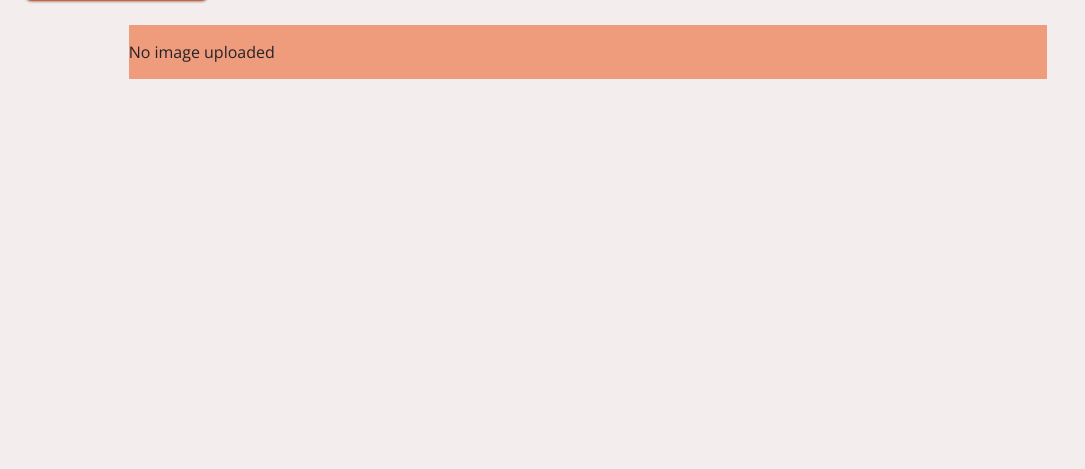
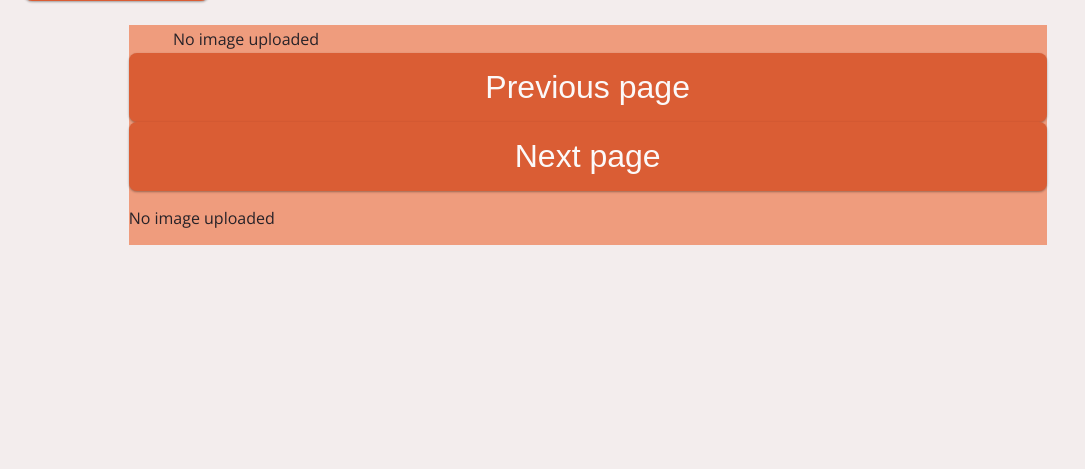
Before and after one commit to AnaArsovska/LazyCloudAlbum, a Python web app: template templates/view.html.j2 in a window 1280 px wide. Shown: the part 245-714 px from the top of the page, without its empty margins (0-1085 px from the left). Run offline with Jinja, Linux system fonts and the light colour scheme; the template is opened without the code that fills it, so the values that code supplies are empty; some libraries are stand-ins or nearby versions.

Commit message:
Basic album view set up with prev and next buttons to scroll through images. All client side

```diff
--- a/templates/view.html.j2
+++ b/templates/view.html.j2
@@ -20,6 +20,88 @@
    {{ button.button("pdf", "fa-floppy-o","PDF", "") }}
 
    <div id = "album">
+      <table style="width:100%">
+      <tr>
+         <th><div id="leftpage_num"></div></th>
+         <td><div id="leftpage">
+            {% for image in images%}
+                  <img src="{{image}}" />
+            {% endfor %}
+         </div></td>
+         <th><div id="rightpage_num"></div></th>
+         <td><div id="rightpage">
+            <p> No image uploaded </p>
+         </div></td>
+      </tr>
+      </table>
+
+      <button id="prev"> Previous page </button>
+      <button id="next"> Next page </button>
+
+      <script type="text/javascript">
+         // Will change once we determine how to split images between pages.
+         var IMG_PER_PAGE = 2;
+
+         function getPagesHTML(view_num) {
+            if (typeof getPagesHTML.image_urls == 'undefined') {
+               getPagesHTML.image_urls = {{ images|safe }};
+            }
+
+            // view num * the number of images per page * number of pages that will have that many images per page
+            var left_start_index = view_num * IMG_PER_PAGE * 2;
+            var leftHTML = "";
+            for (var i = left_start_index; i < left_start_index + IMG_PER_PAGE; i++) {
+               // Bounds check
+               if (i >= getPagesHTML.image_urls.length) {
+                  break;
+               }
+               leftHTML += "<img src=\"" + getPagesHTML.image_urls[i] + "\"/>";
+            }
+
+            var right_start_index = left_start_index + IMG_PER_PAGE;
+            var rightHTML = "";
+            for (var i = right_start_index; i < right_start_index + IMG_PER_PAGE; i++) {
+               // Bounds check
+               if (i >= getPagesHTML.image_urls.length) {
+                  break;
+               }
+               rightHTML += "<img src=\"" + getPagesHTML.image_urls[i] + "\"/>";
+            }
+            return [leftHTML, rightHTML];
+         }
+
+         function updateAlbum() {
+            // Declares view_num and num_images as "static" variables
+            if (typeof updateAlbum.view_num == 'undefined') {
+               updateAlbum.view_num = 0;
+            }
+            if (typeof updateAlbum.num_images == 'undefined') {
+               // images comes from the context (see main.py)
+               var image_urls = {{ images|safe }};
+               updateAlbum.num_images = image_urls.length;
+            }
+
+            var direction;
+            var target = event.target || event.srcElement;
+            var direction = target.id;
+
+            var leftHTML, rightHTML;
+            [leftHTML, rightHTML] = getPagesHTML(updateAlbum.view_num);
+
+            document.getElementById("leftpage").innerHTML = leftHTML;
+            document.getElementById("rightpage").innerHTML = rightHTML;
+
+            if (direction == 'prev' && updateAlbum.view_num > 0) {
+               updateAlbum.view_num--;
+            } else {
+               updateAlbum.view_num = (updateAlbum.view_num + 1) % Math.ceil(updateAlbum.num_images / (IMG_PER_PAGE * 2));
+            }
+         }
+
+         document.getElementById("prev").onclick = updateAlbum;
+         document.getElementById("next").onclick = updateAlbum;
+      </script>
+
       {% if images %}
             {% for image in images%}
                   <img src="{{image}}" />
```
